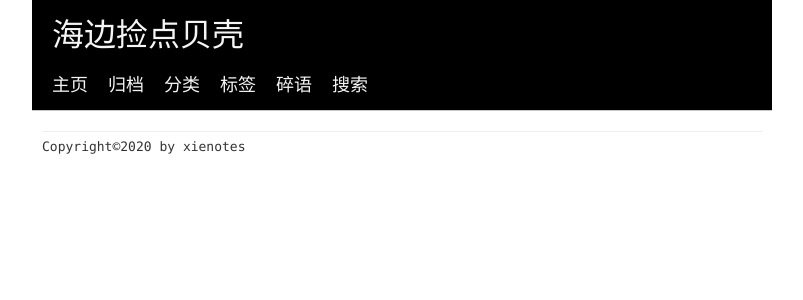
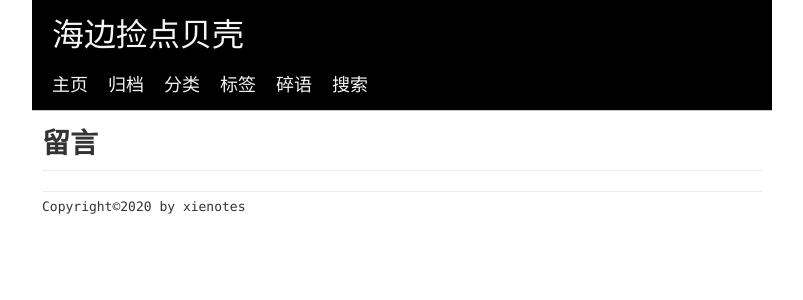
Before and after one commit to xienotes/xienotes.github.io, a Jekyll site: the page built from comments.html, in a window 1280 px wide. Shown: the top 300 px of the page, without its empty margins (238-1041 px from the left). Built offline with Jekyll 4.4.1, drawn with Linux system fonts in a browser that asks for light colours; comment, search, counter and statistics services are not loaded.

Commit message:
留言页更改

```diff
--- a/comments.html
+++ b/comments.html
@@ -1,7 +1,9 @@
 ---
 layout: default
-title: 评论
+title: 留言
 ---
+<h2>留言</h2>
+
 
 <script src='//unpkg.com/valine/dist/Valine.min.js'></script>
 
```
Also changed, not shown: other parts of comments.html (+1 -1 lines).
